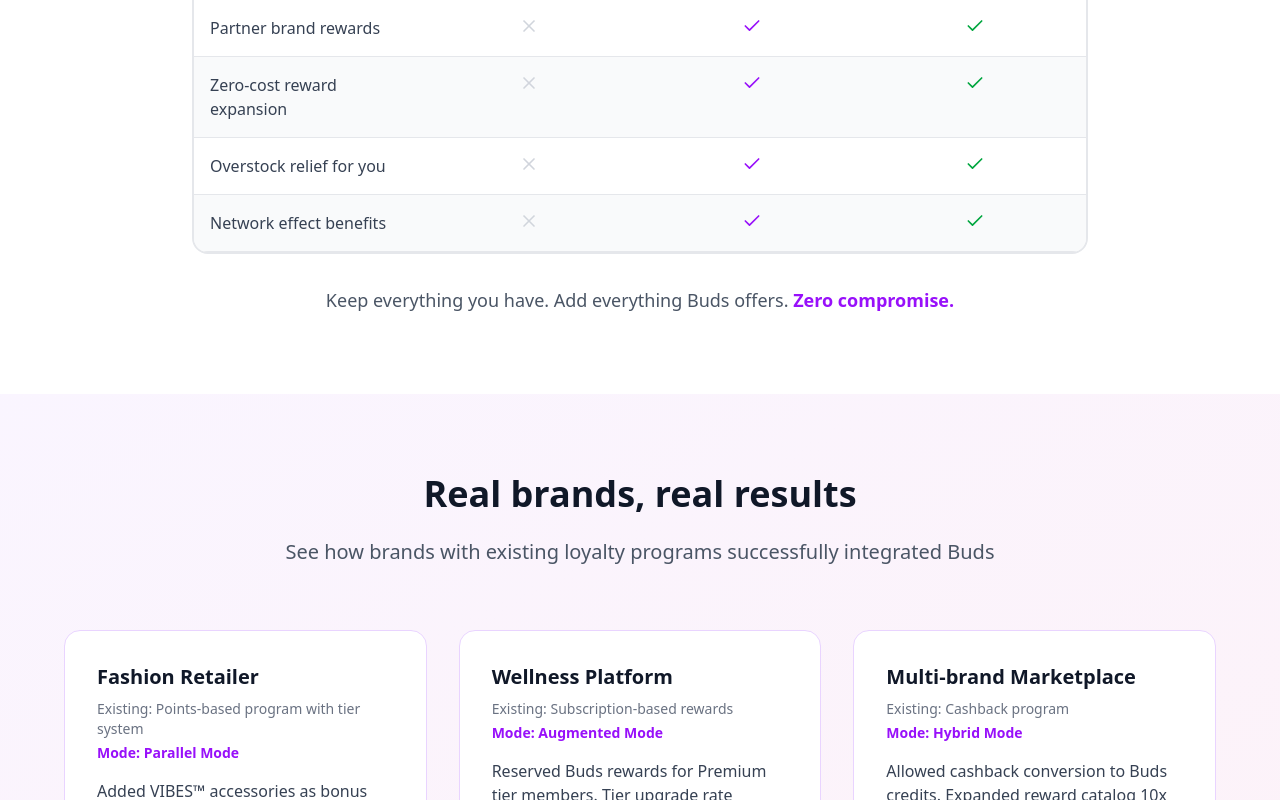
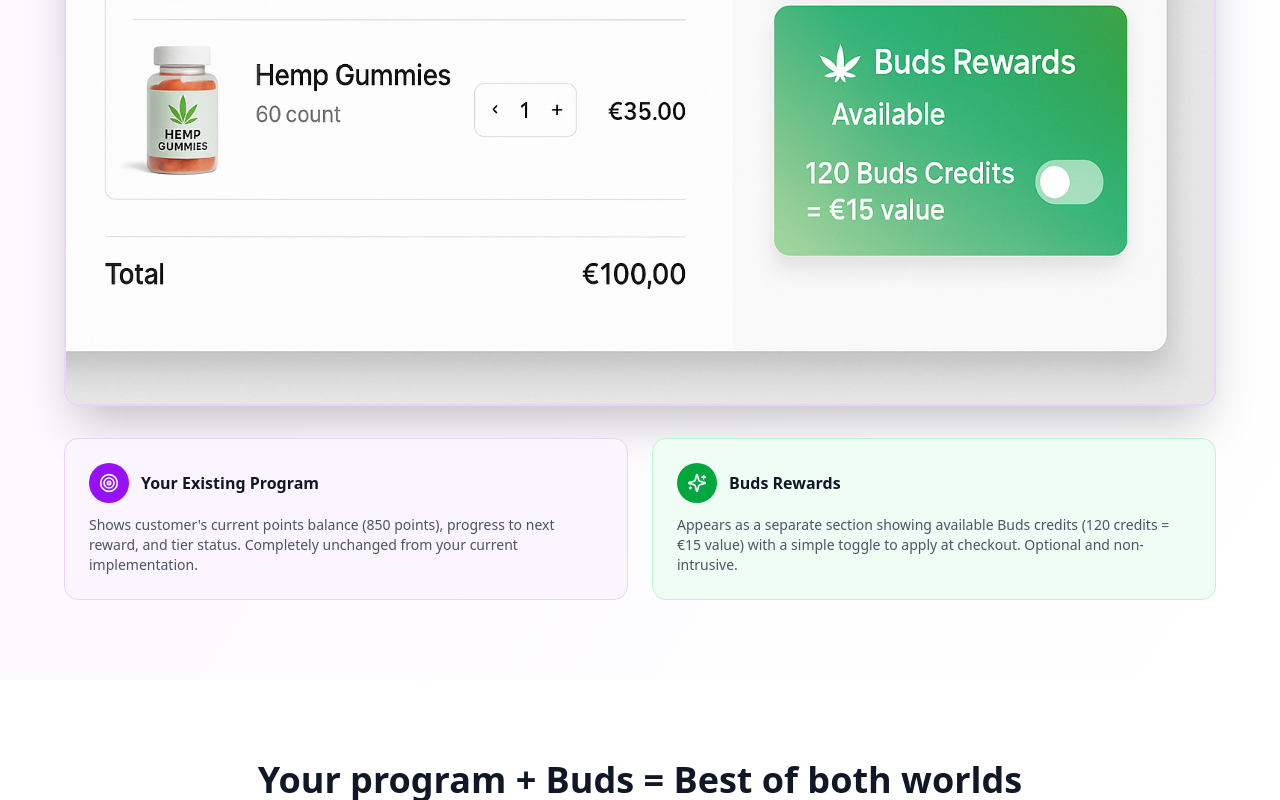
Before and after one commit to justinhartfield/budsb2b, a React (Vite) app: page /existing-loyalty in a window 1280 px wide. Shown: the part 2868-3668 px from the top of the page. Built offline with nearby package versions, Linux system fonts and the light colour scheme.

Commit message:
Add dual loyalty checkout mockup to Existing Loyalty page

```diff
--- a/src/pages/ExistingLoyaltyPage.jsx
+++ b/src/pages/ExistingLoyaltyPage.jsx
@@ -22,6 +22,7 @@
 import { Button } from '@/components/ui/button'
 import PartnerTypeNav from '../components/PartnerTypeNav'
 import LanguageNotice from '../components/LanguageNotice'
+import dualLoyaltyCheckout from '../assets/dual-loyalty-checkout.png'
 
 const ExistingLoyaltyPage = () => {
   const [openFaq, setOpenFaq] = useState(null)
@@ -256,6 +257,55 @@
               </motion.div>
             ))}
           </div>
+
+          {/* Checkout Experience Example */}
+          <div className="mt-20">
+            <h3 className="text-3xl font-bold text-gray-900 text-center mb-4">
+              See it in action: Dual loyalty at checkout
+            </h3>
+            <p className="text-gray-600 text-center mb-12 max-w-2xl mx-auto">
+              Here's how both programs appear side-by-side in your checkout. Customers see their existing points progress AND have the option to use Buds rewards—maximum flexibility, zero confusion.
+            </p>
+
+            <motion.div
+              initial={{ opacity: 0, y: 20 }}
+              whileInView={{ opacity: 1, y: 0 }}
+              viewport={{ once: true }}
+              className="bg-white rounded-2xl shadow-2xl overflow-hidden border-2 border-purple-200"
+            >
+              <img
+                src={dualLoyaltyCheckout}
+                alt="Dual loyalty checkout experience showing both store points and Buds rewards"
+                className="w-full"
+              />
+            </motion.div>
+
+            <div className="mt-8 grid md:grid-cols-2 gap-6">
+              <div className="bg-purple-50 border border-purple-200 rounded-xl p-6">
+                <div className="flex items-center gap-3 mb-3">
+                  <div className="w-10 h-10 bg-purple-600 rounded-full flex items-center justify-center">
+                    <Target className="w-5 h-5 text-white" />
+                  </div>
+                  <h4 className="font-bold text-gray-900">Your Existing Program</h4>
+                </div>
+                <p className="text-sm text-gray-600">
+                  Shows customer's current points balance (850 points), progress to next reward, and tier status. Completely unchanged from your current implementation.
+                </p>
+              </div>
+
+              <div className="bg-green-50 border border-green-200 rounded-xl p-6">
+                <div className="flex items-center gap-3 mb-3">
+                  <div className="w-10 h-10 bg-green-600 rounded-full flex items-center justify-center">
+                    <Sparkles className="w-5 h-5 text-white" />
+                  </div>
+                  <h4 className="font-bold text-gray-900">Buds Rewards</h4>
+                </div>
+                <p className="text-sm text-gray-600">
+                  Appears as a separate section showing available Buds credits (120 credits = €15 value) with a simple toggle to apply at checkout. Optional and non-intrusive.
+                </p>
+              </div>
+            </div>
+          </div>
         </div>
       </section>
 
```
Also changed, not shown: src/assets/dual-loyalty-checkout.png (added), 6 other files (tests, documents, lock files or other folders).
